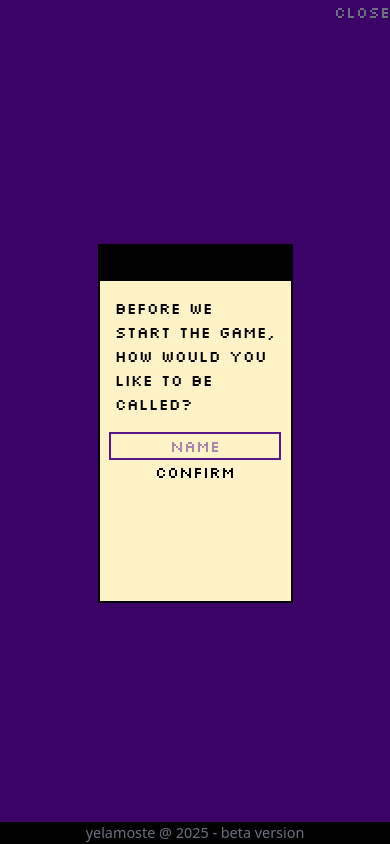
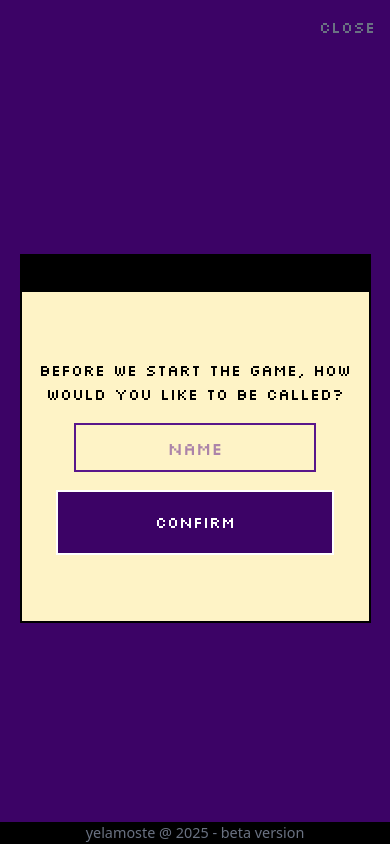
Before and after one commit to yelamoste/testProject, a React (Vite) app: page / in a window 390 px wide. Both pictures are taken after a click on the button "Start". Built offline with nearby package versions, Linux system fonts and the light colour scheme.

Commit message:
Responsiveness for Greet.jsx

```diff
--- a/src/App.jsx
+++ b/src/App.jsx
@@ -19,7 +19,7 @@ function App() {
         <>
           <div className="flex self-center bg-purple-950 h-[100%] w-[100%] align-middle justify-center flex-col">
             <button
-              className="*-none self-end text-gray-500 cursor-pointer hover:text-gray-50 hover:before:content-['[_'] hover:after:content-['_]'] ease-in font-silkscreen font-normal"
+              className="*-none self-end m-[5px] p-[10px] text-gray-500 cursor-pointer hover:text-gray-50 hover:before:content-['[_'] hover:after:content-['_]'] ease-in font-silkscreen font-normal"
               onClick={() => setBtnDir("StartBtn")}
             >
               close
--- a/src/Containers/Greet.jsx
+++ b/src/Containers/Greet.jsx
@@ -9,10 +9,10 @@ export const Greet = () => {
     <>
       {homeBtn == "NameBtn" ? (
         <div className="flex flex-col w-[100%] h-[100%] justify-center ">
-          <div className="h-[45%] w-[50%] flex flex-col justify-center font-silkscreen items-center self-center border-2 ">
+          <div className="h-[48%] w-[50%] flex flex-col justify-center font-silkscreen items-center self-center border-2 max-md:w-[90%]">
             <div className="flex justify-items-start h-[10%] w-[100%] bg-black "></div>
-            <div className="h-[90%] w-[100%] bg-amber-100 flex flex-col ">
-              <p className="m-[8%]">
+            <div className="h-[90%] w-[100%] bg-amber-100 flex flex-col justify-center">
+              <p className="m-[5%] max-md:m-[3%] max-md:text-center">
                 Before we start the game, how would you like to be called?
               </p>
               <input
@@ -21,10 +21,10 @@ export const Greet = () => {
                 value={username}
                 placeholder="name"
                 onChange={(e) => setUsername(e.target.value)}
-                className="text-center border-2 text-purple-900 w-[90%] justify-center self-center"
+                className="text-center border-2 text-purple-900 w-[60%] h-[15%] max-md:w-[70%] max-md:m-[2%] max-md:text-[1.1rem] focus:bg-purple-400 focus:text-white focus:border-purple-950 justify-center self-center"
               />
               <button
-                className="cursor-pointer "
+                className="cursor-pointer border-2 bg-purple-950 w-[80%] h-[20%] m-[3%] self-center text-white"
                 onClick={() => setHomeBtn("HomeBtn")}
               >
                 Confirm
--- a/src/Containers/Home.jsx
+++ b/src/Containers/Home.jsx
@@ -3,7 +3,7 @@ import React from "react";
 const Home = () => {
   return (
     <div className="flex flex-col bg-amber-50 w-[60%] h-[70%] self-center text-wrap">
-      <p>Home,skdfhsjdfhksjfhksdjfhkjfhsjkdfhskjfhksdjfhksdjhfksjdfhkjsdfh </p>
+      <p>Player, Welcome to the Faraway Land</p>
     </div>
   );
 };
```
